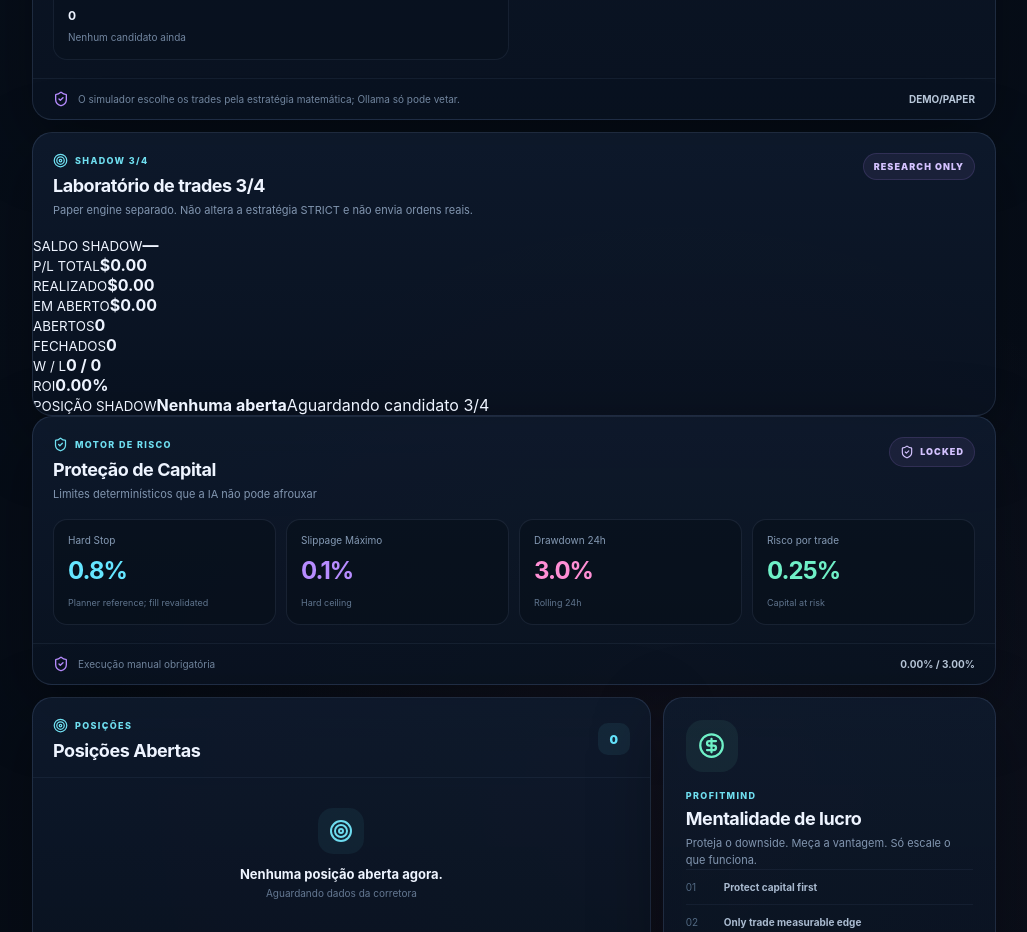
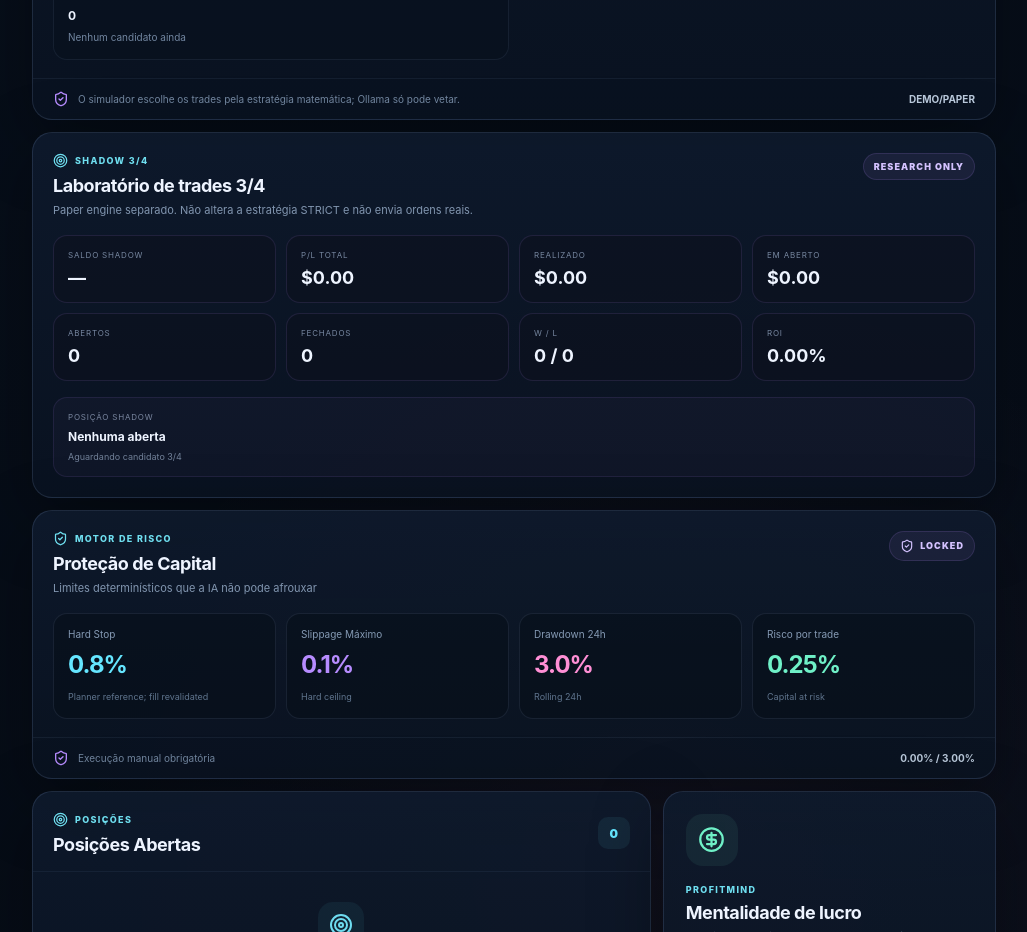
Before and after one commit to ValdemirJunior2020/tiago-trading, a React (Vite) app in the folder client/: page / in a window 1280 px wide. Shown: the part 1080-2012 px from the top of the page, without its empty margins (250-1277 px from the left). Built offline with nearby package versions, Linux system fonts and the light colour scheme; no server answers.

Commit message:
Style 3-of-4 shadow research panel

```diff
--- a/client/src/styles.css
+++ b/client/src/styles.css
@@ -292,3 +292,15 @@ h1,h2,p{margin:0}
 .margin-mini small{display:block;color:#60758e;font-size:6px;letter-spacing:.08em;margin-bottom:3px}
 .margin-mini b{font-size:9px;color:#b9c9db}
 .margin-mini>div:last-child{grid-column:1/-1}
+
+.shadow-lab{margin-bottom:12px}
+.shadow-grid{display:grid;grid-template-columns:repeat(4,1fr);gap:10px;padding:0 20px 16px}
+.shadow-grid>div{padding:14px;border:1px solid rgba(183,140,255,.12);background:rgba(13,17,30,.56);border-radius:14px}
+.shadow-grid small{display:block;color:#7787a0;font-size:8px;letter-spacing:.1em;margin-bottom:7px}
+.shadow-grid strong{font-size:18px}
+.shadow-position{margin:0 20px 20px;padding:14px;border-radius:14px;border:1px solid rgba(183,140,255,.10);background:rgba(183,140,255,.035)}
+.shadow-position small{display:block;color:#7a87a0;font-size:8px;letter-spacing:.1em}
+.shadow-position b{display:block;margin:7px 0;font-size:12px}
+.shadow-position span{display:block;color:#718098;font-size:9px;white-space:nowrap;overflow:hidden;text-overflow:ellipsis}
+@media(max-width:820px){.shadow-grid{grid-template-columns:1fr 1fr}}
+@media(max-width:560px){.shadow-grid{grid-template-columns:1fr}}
```
